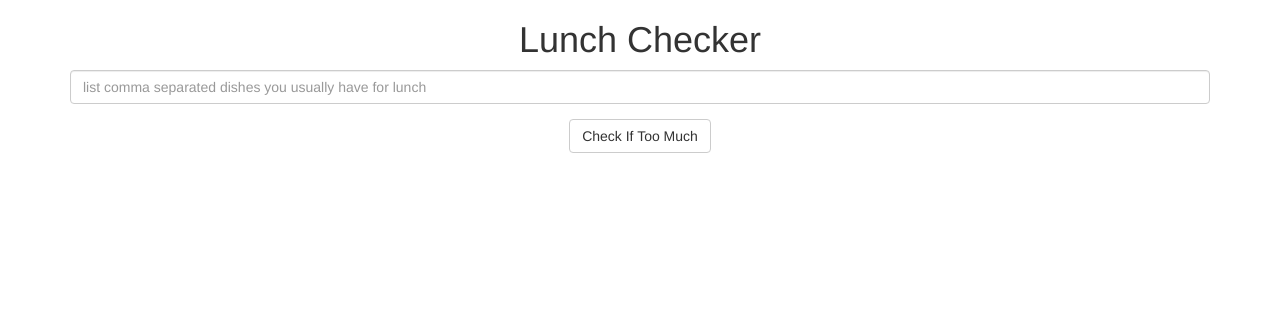
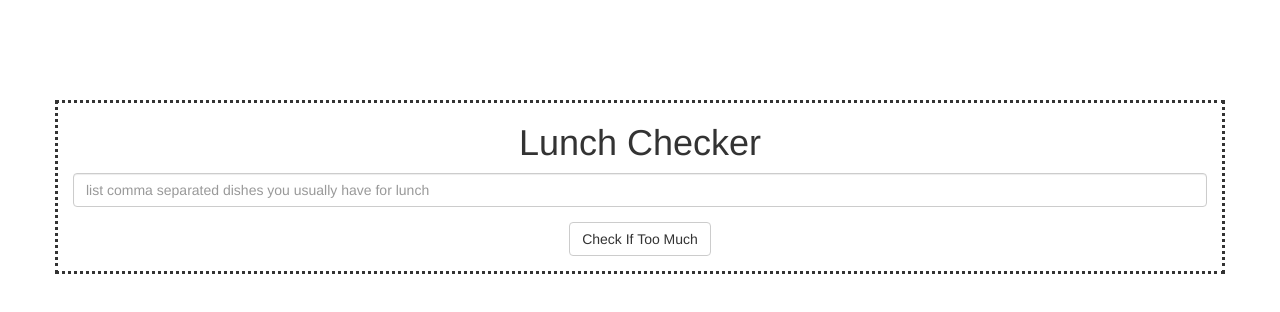
Before and after one commit to babisam/assignment, a plain HTML site: page index.html in a window 1280 px wide. Drawn offline with Linux system fonts and the light colour scheme.

Commit message:
assignment

```diff
--- a/index.html
+++ b/index.html
@@ -8,7 +8,7 @@
     <link rel="stylesheet" href="styles/bootstrap.min.css">
     <style>
       .message { font-size: 1.3em; font-weight: bold; }
-	  .container{text-align:center;}
+	  .container{text-align:center;margin-top:100px;border-style:dotted;}
     </style>
   </head>
 <body>
```
